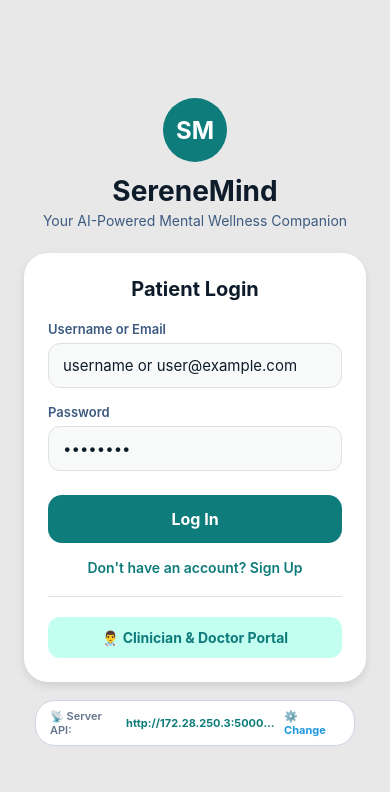
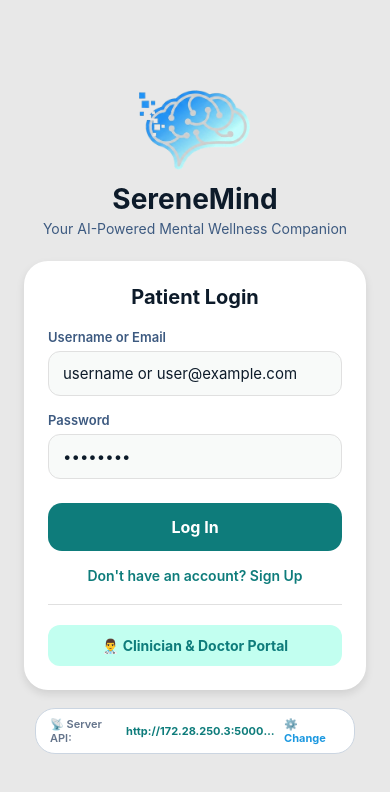
Before and after one commit to Undesired9/Serene-Mind, a React Native app in the folder mobile/: screen / in a window 390 px wide. Shown: the top 792 px of the page. Built offline with nearby package versions, Linux system fonts and the light colour scheme.

Commit message:
frontend bug fixes

```diff
--- a/mobile/src/screens/DoctorLoginScreen.js
+++ b/mobile/src/screens/DoctorLoginScreen.js
@@ -1,5 +1,5 @@
 import React, { useState } from 'react';
-import { View, Text, TextInput, TouchableOpacity, StyleSheet, ActivityIndicator, Alert, SafeAreaView, KeyboardAvoidingView, Platform, ScrollView } from 'react-native';
+import { View, Text, TextInput, TouchableOpacity, StyleSheet, ActivityIndicator, Alert, SafeAreaView, KeyboardAvoidingView, Platform, ScrollView, Image } from 'react-native';
 import AsyncStorage from '@react-native-async-storage/async-storage';
 import { api } from '../services/api';
 
@@ -32,9 +32,11 @@ export default function DoctorLoginScreen({ navigation, onLoginSuccess }) {
             <KeyboardAvoidingView behavior={Platform.OS === 'ios' ? 'padding' : 'height'} style={{ flex: 1 }}>
                 <ScrollView contentContainerStyle={styles.scrollContent}>
                     <View style={styles.header}>
-                        <View style={styles.logoCircle}>
-                            <Text style={styles.logoText}>🩺</Text>
-                        </View>
+                        <Image
+                            source={require('../../assets/logo.png')}
+                            style={styles.logo}
+                            resizeMode="contain"
+                        />
                         <Text style={styles.title}>Doctor Portal</Text>
                         <Text style={styles.subtitle}>SereneMind Clinical Triage & Risk Monitoring</Text>
                     </View>
@@ -94,17 +96,10 @@ const styles = StyleSheet.create({
         alignItems: 'center',
         marginBottom: 28
     },
-    logoCircle: {
-        width: 64,
-        height: 64,
-        borderRadius: 32,
-        backgroundColor: '#3D5A80',
-        alignItems: 'center',
-        justifyContent: 'center',
+    logo: {
+        width: 112,
+        height: 80,
         marginBottom: 12
-    },
-    logoText: {
-        fontSize: 30
     },
     title: {
         fontSize: 26,
--- a/mobile/src/screens/LoginScreen.js
+++ b/mobile/src/screens/LoginScreen.js
@@ -1,5 +1,5 @@
 import React, { useState, useEffect } from 'react';
-import { View, Text, TextInput, TouchableOpacity, StyleSheet, ActivityIndicator, Alert, SafeAreaView, KeyboardAvoidingView, Platform, ScrollView, Modal } from 'react-native';
+import { View, Text, TextInput, TouchableOpacity, StyleSheet, ActivityIndicator, Alert, SafeAreaView, KeyboardAvoidingView, Platform, ScrollView, Modal, Image } from 'react-native';
 import AsyncStorage from '@react-native-async-storage/async-storage';
 import { api, getApiBaseUrl, setApiBaseUrl, checkServerHealth, DEFAULT_API_URLS } from '../services/api';
 
@@ -102,9 +102,11 @@ export default function LoginScreen({ navigation, onLoginSuccess }) {
             <KeyboardAvoidingView behavior={Platform.OS === 'ios' ? 'padding' : 'height'} style={{ flex: 1 }}>
                 <ScrollView contentContainerStyle={styles.scrollContent}>
                     <View style={styles.header}>
-                        <View style={styles.logoCircle}>
-                            <Text style={styles.logoText}>SM</Text>
-                        </View>
+                        <Image
+                            source={require('../../assets/logo.png')}
+                            style={styles.logo}
+                            resizeMode="contain"
+                        />
                         <Text style={styles.title}>SereneMind</Text>
                         <Text style={styles.subtitle}>Your AI-Powered Mental Wellness Companion</Text>
                     </View>
@@ -292,19 +294,10 @@ const styles = StyleSheet.create({
         alignItems: 'center',
         marginBottom: 24
     },
-    logoCircle: {
-        width: 64,
-        height: 64,
-        borderRadius: 32,
-        backgroundColor: '#0E7C7B',
-        alignItems: 'center',
-        justifyContent: 'center',
+    logo: {
+        width: 112,
+        height: 80,
         marginBottom: 12
-    },
-    logoText: {
-        color: '#FFFFFF',
-        fontWeight: 'bold',
-        fontSize: 24
     },
     title: {
         fontSize: 28,
```
Also changed, not shown: mobile/assets/logo.png (added).
